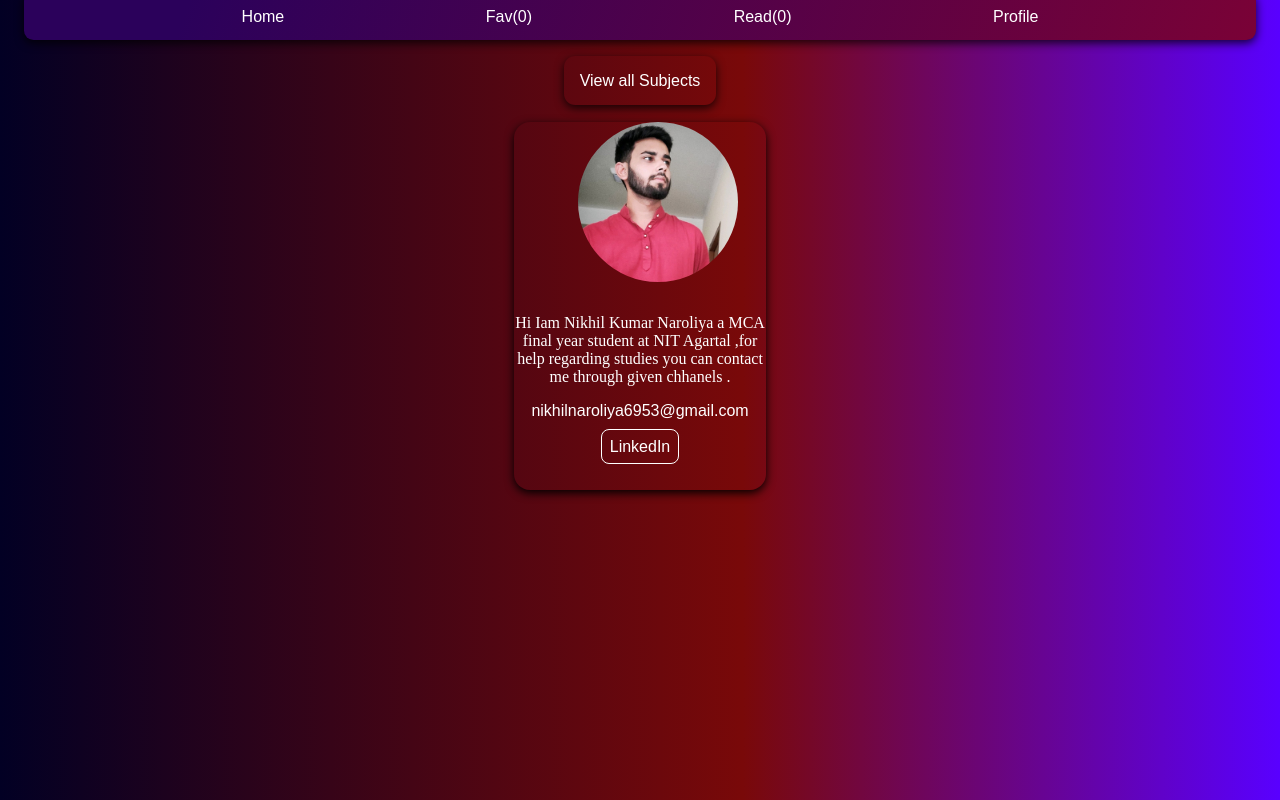
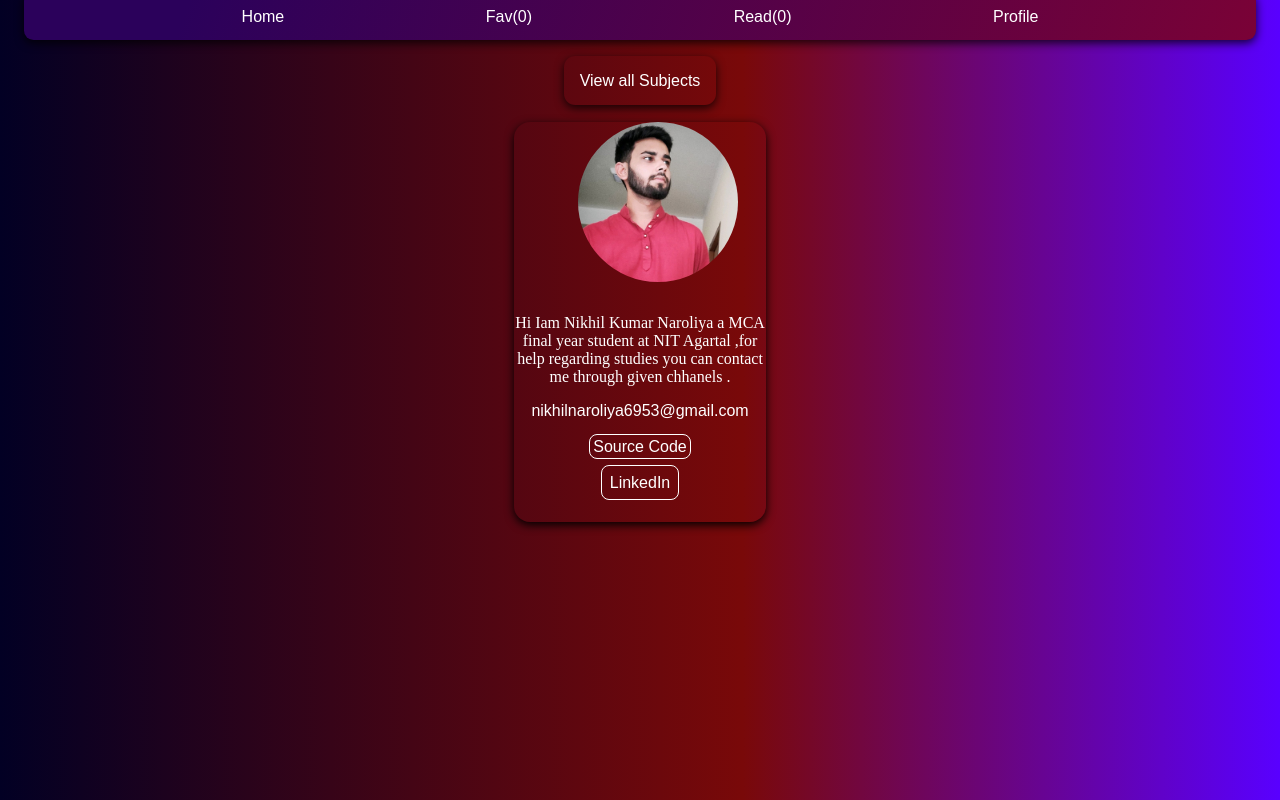
Before and after one commit to NikhilNaroliya/Study-Help, a React (Create React App) app: page /profile in a window 1280 px wide. Built offline with nearby package versions, Linux system fonts and the light colour scheme.

Commit message:
added source code link to profile

```diff
--- a/src/pages/Profile.js
+++ b/src/pages/Profile.js
@@ -9,11 +9,17 @@ export function Profile() {
 
        <p id="my-description" style={{}}> Hi Iam <>Nikhil Kumar Naroliya</>  a MCA final year student at NIT Agartal ,for  help regarding studies you can contact me through given chhanels .  </p>
        <span style={{color:"white"}}>nikhilnaroliya6953@gmail.com</span>
+
+       <br></br>
+       <br></br>
+       <span ><Link id="linkedinbtn"  style={{cursor:"pointer",textDecoration:"none",color:"white",border:"1px solid white",borderRadius:"0.5rem",padding:"0.2rem"}} to="https://github.com/NikhilNaroliya/Study-Help" >Source Code</Link></span>
        <br></br>
        <br></br>
 
        <Link id="linkedinbtn" style={{color:"white" ,border:"1px solid white", borderRadius:"0.5rem",padding:"0.5rem",textDecoration:"none"}} to="https://www.linkedin.com/in/nikhil-naroliya-a3b2a8238">LinkedIn</Link>
 
+
+
       </div>
     );
   }
--- a/src/styles.css
+++ b/src/styles.css
@@ -23,7 +23,7 @@
   border-radius: 1rem;
   margin: auto;
    width: 20%;
-  height: 23rem;
+  height: 25rem;
   margin-top: 2rem;
   box-shadow: 0 3px 10px rgb(0 0 0 / 2);
 
@@ -520,7 +520,7 @@ background: linear-gradient(90deg, rgba(2,0,36,1) 0%, rgba(121,9,9,1) 58%, rgba(
     /* border:1px solid white; */
     border-radius: 1rem;
      width: 95%;
-    height: 23rem;
+    height: 25rem;
     margin: auto;
     margin-top: 2rem;
     box-shadow: 0 3px 10px rgb(0 0 0 / 2);
```
